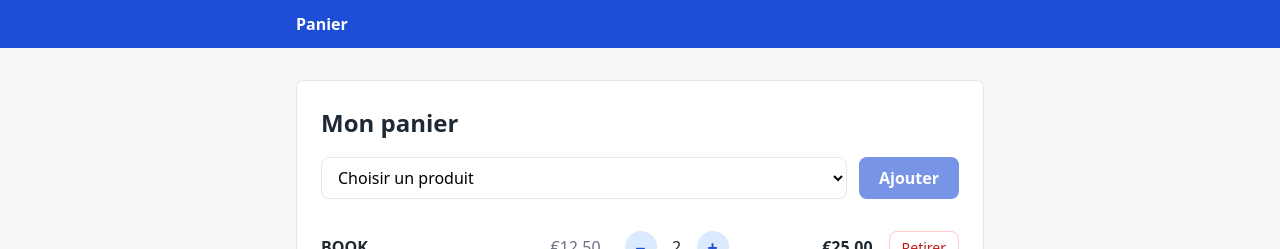
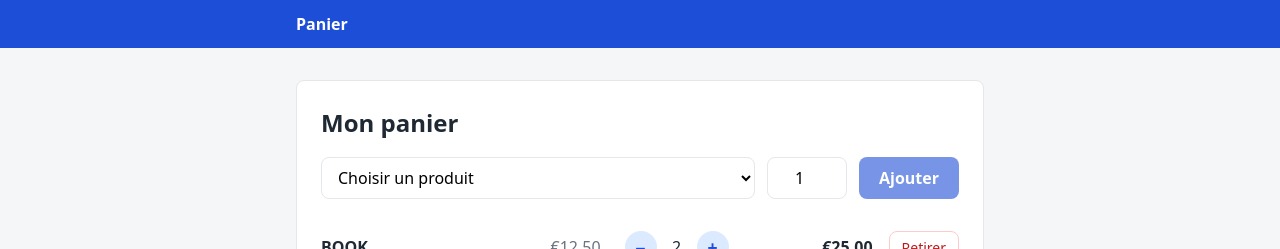
Before and after one commit to SamirADevFullStack/order-service, an Angular app in the folder frontend/: page /panier in a window 1280 px wide. Shown: the top 249 px of the page. Built offline with nearby package versions, Linux system fonts and the light colour scheme.

Commit message:
ajout fonctions TS

```diff
--- a/frontend/src/app/features/cart/cart.html
+++ b/frontend/src/app/features/cart/cart.html
@@ -2,7 +2,12 @@
   <h1>Mon panier</h1>
 
   <div class="add-form">
-    <select #productSelect aria-label="Produit" (change)="selectedCode.set(productSelect.value)">
+    <select
+      #productSelect
+      aria-label="Produit"
+      [value]="selectedCode()"
+      (change)="selectedCode.set(productSelect.value)"
+    >
       <option value="">Choisir un produit</option>
       @for (product of products(); track product.code) {
         <option [value]="product.code">
@@ -10,6 +15,15 @@
         </option>
       }
     </select>
+
+    <input
+      #quantityInput
+      type="number"
+      min="1"
+      aria-label="Quantité"
+      [value]="quantity()"
+      (input)="onQuantityInput(quantityInput.valueAsNumber)"
+    />
 
     <button type="button" class="add-button" [disabled]="!canAdd()" (click)="add()">Ajouter</button>
   </div>
--- a/frontend/src/app/features/cart/cart.scss
+++ b/frontend/src/app/features/cart/cart.scss
@@ -26,7 +26,18 @@ h1 {
   font: inherit;
 }
 
-.add-form select:focus-visible {
+/* Le champ quantité n'a besoin que de la largeur de quelques chiffres. */
+.add-form input[type='number'] {
+  width: 5rem;
+  padding: 0.5rem 0.75rem;
+  border: 1px solid var(--color-border);
+  border-radius: var(--radius);
+  font: inherit;
+  text-align: center;
+}
+
+.add-form select:focus-visible,
+.add-form input:focus-visible {
   outline: 2px solid var(--color-primary);
   outline-offset: 2px;
 }
--- a/frontend/src/app/features/cart/cart.ts
+++ b/frontend/src/app/features/cart/cart.ts
@@ -2,7 +2,7 @@ import { CurrencyPipe } from '@angular/common';
 import { CartLine, MAX_TOTAL_CENTS, exceedsMax, lineTotalCents, totalCents } from './cart-line';
 import { DRAFT_KEY, loadDraft, saveDraft } from './cart-draft';
 import { CatalogService } from './catalog-service';
-import { Component, computed, effect, inject, signal } from '@angular/core';
+import { Component, computed, effect, inject, linkedSignal, signal } from '@angular/core';
 import { toSignal } from '@angular/core/rxjs-interop';
 
 /** Panier de départ : 9 975,00 €. Deux BOOK de plus atteignent exactement le plafond. */
@@ -19,8 +19,24 @@ const INITIAL_LINES: readonly CartLine[] = [
 })
 export class Cart {
   private readonly catalog = inject(CatalogService);
+
   protected readonly products = toSignal(this.catalog.products(), { initialValue: [] });
+
   protected readonly selectedCode = signal('');
+
+  protected readonly quantity = linkedSignal({
+    // le signal surveillé
+    source: this.selectedCode,
+    // la valeur à prendre quand la source change
+    computation: () => 1,
+  });
+
+  constructor() {
+    effect(() =>
+      /* sauvegarder this.lines() dans localStorage */
+      saveDraft(localStorage, this.lines()),
+    );
+  }
 
   protected readonly selectedProduct = computed(() =>
     this.products().find((product) => product.code === this.selectedCode()),
@@ -31,15 +47,14 @@ export class Cart {
     if (!product) {
       return false;
     }
-    // ici, TypeScript sait que product n'est plus undefined
-    // → calculer le prix d'une unité en centimes, puis vérifier le plafond
-    const unitCents = lineTotalCents({
+
+    const addedCents = lineTotalCents({
       productCode: product.code,
-      quantity: 1,
+      quantity: this.quantity(),
       unitPrice: product.unitPrice,
     });
 
-    return !exceedsMax(this.total() + unitCents);
+    return !exceedsMax(this.total() + addedCents);
   });
 
   protected add(): void {
@@ -52,12 +67,31 @@ export class Cart {
     const alreadyInCart = this.lines().some((line) => line.productCode === product.code);
 
     if (alreadyInCart) {
-      this.increment(product.code);
+      this.addQuantity(product.code, this.quantity());
     } else {
       this.lines.update((lines) => [
         ...lines,
-        { productCode: product.code, quantity: 1, unitPrice: product.unitPrice },
+        { productCode: product.code, quantity: this.quantity(), unitPrice: product.unitPrice },
       ]);
+    }
+  }
+
+  private addQuantity(productCode: string, quantity: number): void {
+    // le même map qu'increment, mais avec + quantity au lieu de + 1
+    this.lines.update((lines) =>
+      lines.map((line) =>
+        line.productCode === productCode ? { ...line, quantity: line.quantity + quantity } : line,
+      ),
+    );
+  }
+
+  protected onQuantityInput(value: number): void {
+    // si value est un entier (Number.isInteger) ET >= 1 → this.quantity.set(value)
+    if (Number.isInteger(value) && value >= 1) {
+      this.quantity.set(value);
+    } else {
+      // sinon → ne rien faire (on garde la dernière quantité valide)
+      return;
     }
   }
 
@@ -75,13 +109,6 @@ export class Cart {
   // le template ne voit que les membres du composant : on lui expose la fonction importée
   protected readonly lineTotalCents = lineTotalCents;
 
-  constructor() {
-    effect(() =>
-      /* à compléter : sauvegarder this.lines() dans localStorage */
-      saveDraft(localStorage, this.lines()),
-    );
-  }
-
   protected canIncrement(line: CartLine): boolean {
     // ajouter UNE unité de cette ligne au total dépasserait-il le plafond ?
     // indice : exceedsMax et lineTotalCents({ ...line, quantity: 1 })
@@ -90,22 +117,29 @@ export class Cart {
   }
 
   protected increment(productCode: string): void {
-    // update + map : la ligne concernée devient une NOUVELLE ligne avec quantity + 1
-    this.lines.update((lines) =>
-      lines.map((line) =>
-        line.productCode === productCode ? { ...line, quantity: line.quantity + 1 } : line,
-      ),
-    );
+    this.addQuantity(productCode, 1);
+  }
+  protected decrement(productCode: string): void {
+    this.addQuantity(productCode, -1);
   }
 
-  protected decrement(productCode: string): void {
-    // même chose avec quantity - 1
-    this.lines.update((lines) =>
-      lines.map((line) =>
-        line.productCode === productCode ? { ...line, quantity: line.quantity - 1 } : line,
-      ),
-    );
-  }
+  // protected increment(productCode: string): void {
+  //   // update + map : la ligne concernée devient une NOUVELLE ligne avec quantity + 1
+  //   this.lines.update((lines) =>
+  //     lines.map((line) =>
+  //       line.productCode === productCode ? { ...line, quantity: line.quantity + 1 } : line,
+  //     ),
+  //   );
+  // }
+
+  // protected decrement(productCode: string): void {
+  //   // même chose avec quantity - 1
+  //   this.lines.update((lines) =>
+  //     lines.map((line) =>
+  //       line.productCode === productCode ? { ...line, quantity: line.quantity - 1 } : line,
+  //     ),
+  //   );
+  // }
 
   protected remove(productCode: string): void {
     // update + filter : garder les lignes dont le productCode est différent
```
